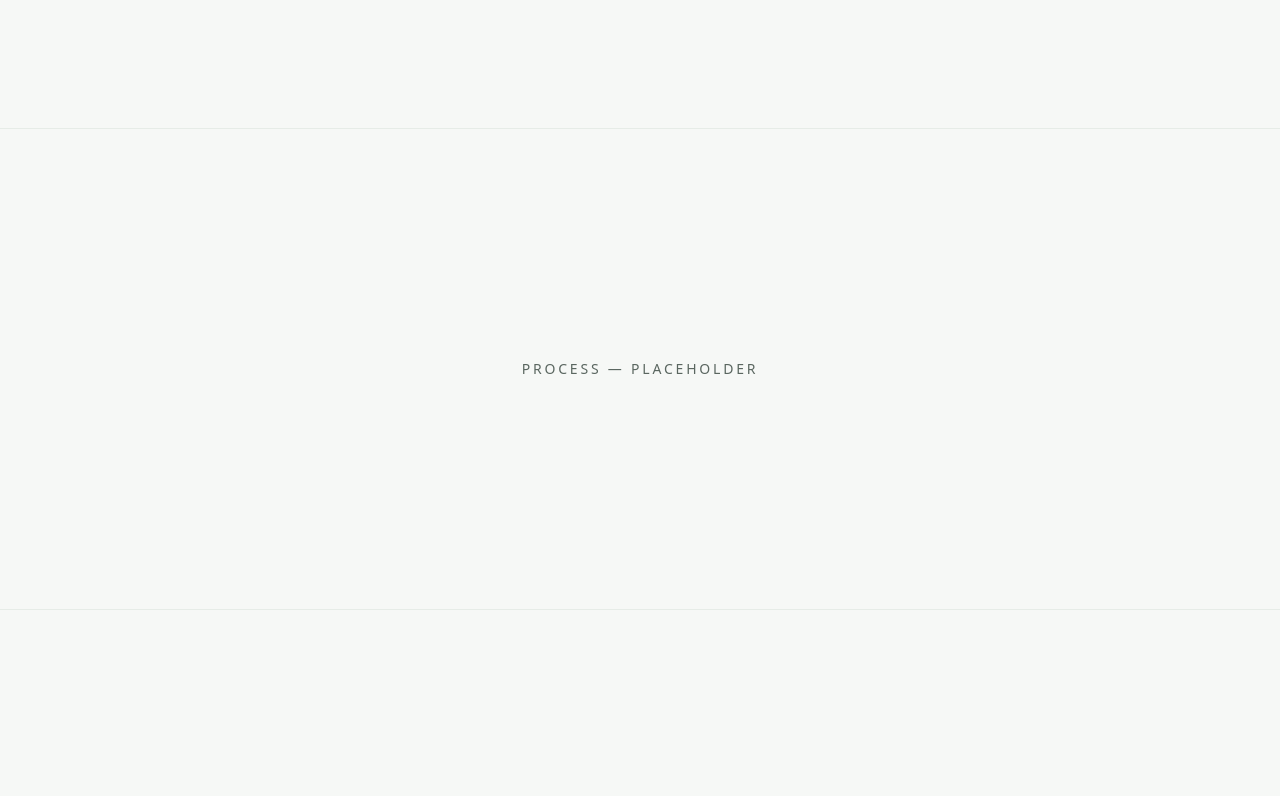
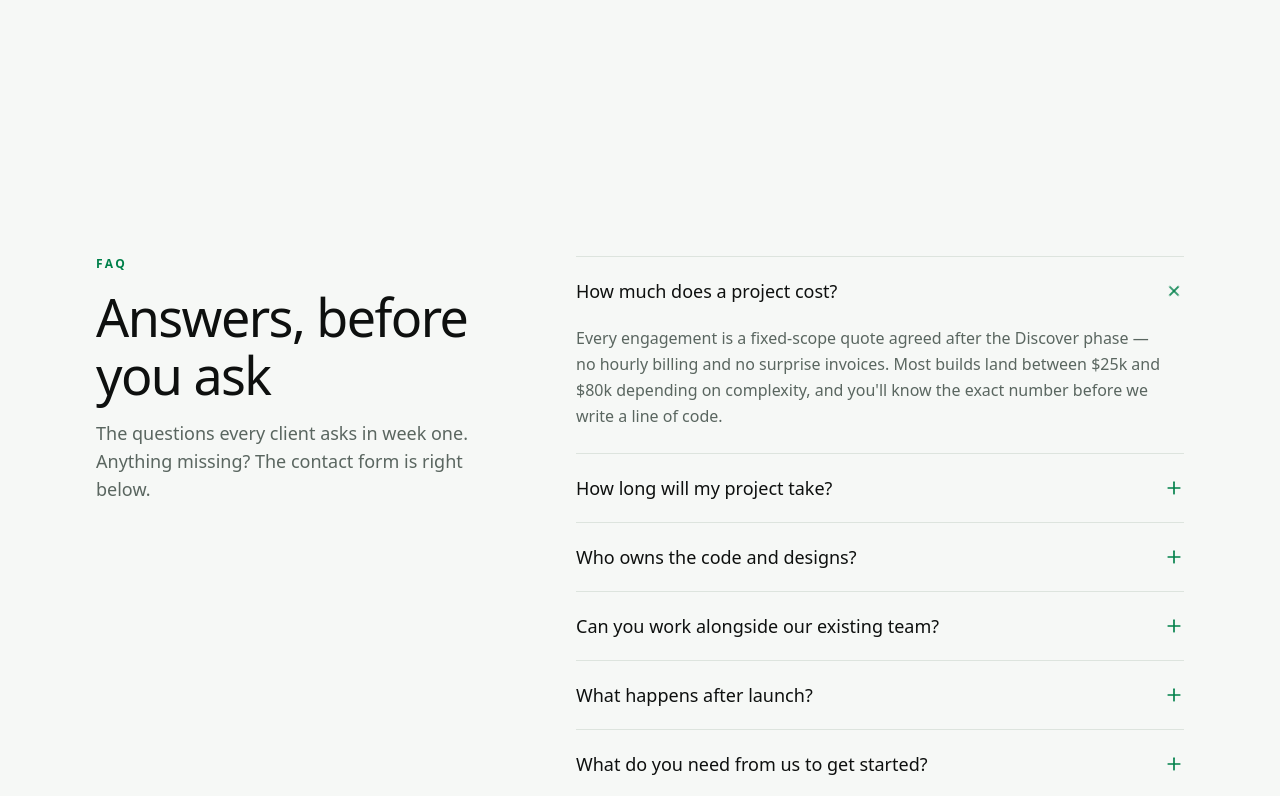
Before and after one commit to Abhisherk01/Site-clone, a React (Vite) app in the folder client/: page / in a window 1280 px wide. Shown: the part 5204-6000 px from the top of the page. Built offline with nearby package versions, Linux system fonts and the light colour scheme.

Commit message:
feat(faq): add accessible single-open accordion

```diff
--- a/client/src/App.jsx
+++ b/client/src/App.jsx
@@ -7,6 +7,7 @@ import Container from "./components/Container.jsx";
 import Process from "./sections/Process.jsx";
 import { ThemeProvider } from "./context/ThemeContext.jsx";
 import Testimonials from "./sections/Testimonials.jsx";
+import Faq from "./sections/Faq.jsx";
 
 // Temporary anchor targets — each is replaced by a real section in later steps.
 const placeholderSections = [
@@ -27,6 +28,7 @@ export default function App() {
         <Work />
         <Process />
         <Testimonials />
+        <Faq />
         {placeholderSections.map(({ id, label }) => (
           <section key={id} id={id} className="border-t border-line/60">
             <Container className="flex min-h-[60vh] items-center justify-center">
--- /dev/null
+++ b/client/src/data/faq.js
@@ -0,0 +1,40 @@
+// Copy for the FAQ section (Step 11).
+
+export const faqItems = [
+    {
+      id: "pricing",
+      question: "How much does a project cost?",
+      answer:
+        "Every engagement is a fixed-scope quote agreed after the Discover phase — no hourly billing and no surprise invoices. Most builds land between $25k and $80k depending on complexity, and you'll know the exact number before we write a line of code.",
+    },
+    {
+      id: "timeline",
+      question: "How long will my project take?",
+      answer:
+        "Most projects ship in four to eight weeks. The timeline is set with you during Discover and tracked in the open — you'll see progress in weekly staging releases, not status reports.",
+    },
+    {
+      id: "ownership",
+      question: "Who owns the code and designs?",
+      answer:
+        "You do, full stop. On final payment you receive the repository, the design files and the documentation. There's no proprietary platform holding your product hostage.",
+    },
+    {
+      id: "team",
+      question: "Can you work alongside our existing team?",
+      answer:
+        "Yes — roughly half our work is embedded. We join your Slack, your stand-ups and your review process, and we hand knowledge over as we go rather than walling ourselves off.",
+    },
+    {
+      id: "launch",
+      question: "What happens after launch?",
+      answer:
+        "Launch is the starting line. We monitor real usage against the metrics we set together, fix anything that surfaces, and iterate in small, safe increments. Ongoing support is available as a simple monthly plan.",
+    },
+    {
+      id: "start",
+      question: "What do you need from us to get started?",
+      answer:
+        "One decision-maker, access to whatever exists today (analytics, code, brand assets), and a single workshop day. We handle the rest — you'll see the plan before the week is out.",
+    },
+  ];
--- /dev/null
+++ b/client/src/sections/Faq.jsx
@@ -0,0 +1,92 @@
+import { useState } from "react";
+import { AnimatePresence, motion, useReducedMotion } from "framer-motion";
+import { Plus } from "lucide-react";
+import Container from "../components/Container.jsx";
+import SectionHeading from "../components/SectionHeading.jsx";
+import Reveal from "../components/Reveal.jsx";
+import { EASE } from "../lib/motion.js";
+import { faqItems } from "../data/faq.js";
+
+export default function Faq() {
+  // Single-open accordion; first item open by default (affordance cue).
+  const [openId, setOpenId] = useState(faqItems[0]?.id ?? null);
+  const reduceMotion = useReducedMotion();
+
+  const toggle = (id) => setOpenId((current) => (current === id ? null : id));
+
+  return (
+    <section id="faq" aria-label="Frequently asked questions" className="scroll-mt-24">
+      <Container className="py-24 sm:py-32">
+        <div className="grid gap-12 lg:grid-cols-12 lg:gap-16">
+          {/* Editorial heading column — sticky on desktop while the list scrolls */}
+          <div className="lg:col-span-5">
+            <Reveal>
+              <div className="lg:sticky lg:top-28">
+                <SectionHeading
+                  align="left"
+                  eyebrow="FAQ"
+                  title="Answers, before you ask"
+                  description="The questions every client asks in week one. Anything missing? The contact form is right below."
+                />
+              </div>
+            </Reveal>
+          </div>
+
+          {/* Accordion column */}
+          <div className="lg:col-span-7">
+            <Reveal delay={0.1}>
+              <ul className="divide-y divide-line border-y border-line">
+                {faqItems.map((item) => {
+                  const isOpen = openId === item.id;
+                  return (
+                    <li key={item.id}>
+                      <h3>
+                        <button
+                          type="button"
+                          id={`faq-button-${item.id}`}
+                          aria-expanded={isOpen}
+                          aria-controls={`faq-panel-${item.id}`}
+                          onClick={() => toggle(item.id)}
+                          className="flex w-full items-center justify-between gap-6 py-5 text-left font-display text-lg font-medium text-paper transition-colors hover:text-accent focus-visible:outline-none focus-visible:ring-2 focus-visible:ring-accent focus-visible:ring-offset-2 focus-visible:ring-offset-base"
+                        >
+                          {item.question}
+                          <Plus
+                            size={20}
+                            aria-hidden="true"
+                            className={`shrink-0 text-accent transition-transform duration-300 motion-reduce:transition-none ${
+                              isOpen ? "rotate-45" : ""
+                            }`}
+                          />
+                        </button>
+                      </h3>
+
+                      <AnimatePresence initial={false}>
+                        {isOpen && (
+                          <motion.div
+                            key="panel"
+                            id={`faq-panel-${item.id}`}
+                            role="region"
+                            aria-labelledby={`faq-button-${item.id}`}
+                            initial={{ height: 0, opacity: 0 }}
+                            animate={{ height: "auto", opacity: 1 }}
+                            exit={{ height: 0, opacity: 0 }}
+                            transition={{ duration: reduceMotion ? 0 : 0.3, ease: EASE }}
+                            className="overflow-hidden"
+                          >
+                            <p className="max-w-prose pb-6 text-base leading-relaxed text-muted">
+                              {item.answer}
+                            </p>
+                          </motion.div>
+                        )}
+                      </AnimatePresence>
+                    </li>
+                  );
+                })}
+              </ul>
+            </Reveal>
+          </div>
+        </div>
+      </Container>
+    </section>
+  );
+}
```
